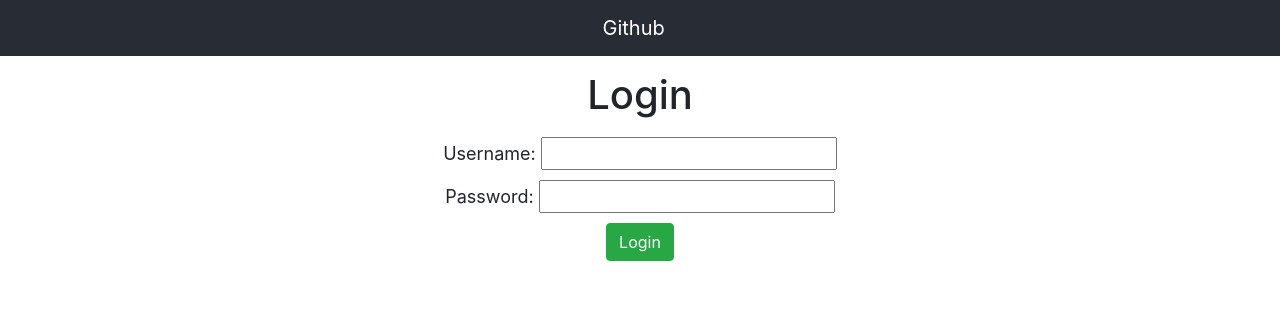
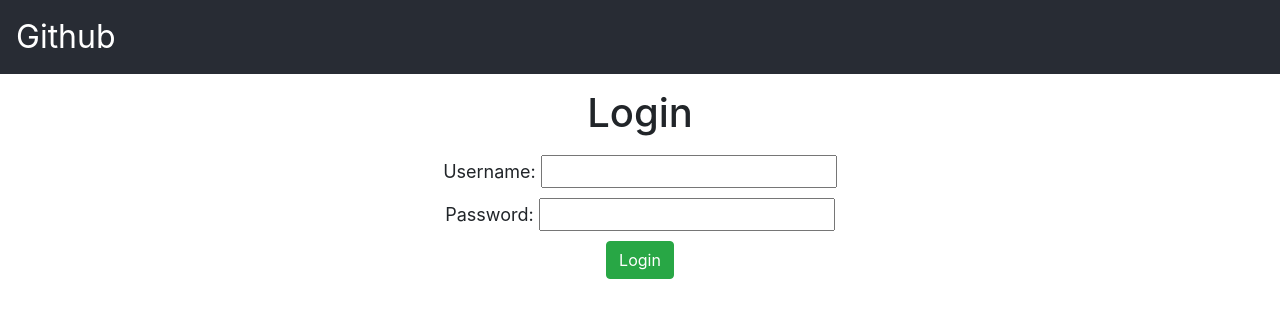
Before and after one commit to chrisDags/task-app-frontend, a React (Create React App) app: page / in a window 1280 px wide. Shown: the top 318 px of the page. Built offline with nearby package versions, Linux system fonts and the light colour scheme.

Commit message:
will this work

```diff
--- a/src/components/HeaderComponent.css
+++ b/src/components/HeaderComponent.css
@@ -1,11 +1,17 @@
 .navbar-brand{
-    display: fixed;
-    padding-left: 47%;
+    display: relative;
+    font-size: xx-large;
     margin: 0 auto, 0 auto;
 }
 
+.navbar{
+    position: relative;
+}
+
+
+
 .myClass{
-    display: flexbox;
+    display: flex;
     font-size: large;
     color: #f0f8ff;
     margin: 0 auto, 0 auto;
@@ -14,12 +20,12 @@
 
 header {
     background-color: #282c34;
-    display: flex;
+    display: relative;
     justify-content: center;
     overflow-x: hidden;
   }
 
-body {
+/* body {
       overflow-x: hidden;
       margin: 0 auto;
-}
+} */
--- a/src/components/HeaderComponent.jsx
+++ b/src/components/HeaderComponent.jsx
@@ -13,11 +13,11 @@
         return(
             <header>
                 <nav className="navbar navbar-expand-md navbar-dark mx-auto">
-                    <a href="https://github.com/chrisDags" className="navbar-brand"> Github </a>
+                    <a href="https://github.com/chrisDags" className="navbar-brand" style={{position: 'flex', fontSize: 'xx-large'}}> Github </a>
                     <ul className="navbar-nav">
                     </ul>
-                    <ul className="navbar-nav navbar-collapse" style={{paddingLeft: '800px', position:'relative'}}>
-                        {(isUserLoggedIn) && <div><li><Link className="nav-link" onClick={AuthService.logout} to="/login">Logout</Link></li></div>}
+                    <ul className="navbar-nav navbar-collapse">
+                        {(isUserLoggedIn) && <div><li><Link className="nav-link" style={{ position:'absolute', left:'90%', top:'25%',color:'white', fontSize:'20px'}}onClick={AuthService.logout} to="/login">Logout</Link></li></div>}
                     </ul>
                 </nav>
             </header>
```
